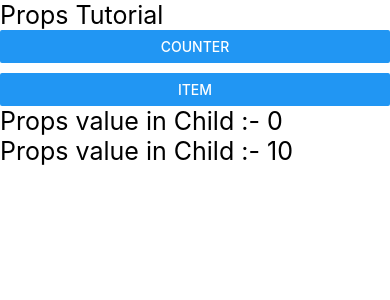
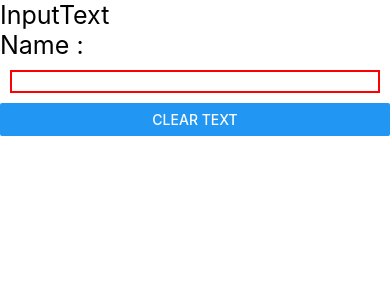
Before and after one commit to Debashish9860/AwesomeProject, a React Native app in the folder AwesomeProject/: screen / in a window 390 px wide. Shown: the top 300 px of the page. Built offline with nearby package versions, Linux system fonts and the light colour scheme.

Commit message:
TextInput
How to make the box for user input, how to design it and all.

```diff
--- a/AwesomeProject/App.jsx
+++ b/AwesomeProject/App.jsx
@@ -1,7 +1,8 @@
 // import { View, Text, Button } from 'react-native';
 import { View } from 'react-native';
 import React, { useState } from 'react';
-import Props from './src/Props';
+import InputText from './src/InputText';
+// import Props from './src/Props';
 // import OnPress from './src/OnPress';
 // import UseStateHook from './src/UseStateHook';
 // import Jsx from './src/Jsx';
@@ -25,7 +26,8 @@ const App = () => {
       {/* <Jsx />    */}
       {/* <OnPress /> */}
       {/* <UseStateHook /> */}
-      <Props />
+      {/* <Props /> */}
+      <InputText />
     </View>
   );
 };
--- /dev/null
+++ b/AwesomeProject/src/InputText.jsx
@@ -0,0 +1,21 @@
+import { View, Text, TextInput, Button } from 'react-native';
+import React, { useState } from 'react';
+
+const InputText = () => {
+  const [name, setName] = useState('');
+  return (
+    <View>
+      <Text style={{ fontSize: 25 }}>InputText</Text>
+      <Text style={{ fontSize: 25 }}>Name : {name}</Text>
+      <TextInput style={{ fontSize: 15 , borderWidth: 2, borderColor: "red", margin: 10, color: "black"}}
+      onChangeText={(data) => setName(data)} value={name} />
+      <Button title='Clear Text' onPress={() => setName('')} />
+    </View>
+  );
+};
+
+export default InputText;
+
+
+//Note:-   => Used to take user input
+//         => Learned how to clear the typed and shown name using value property.
```
